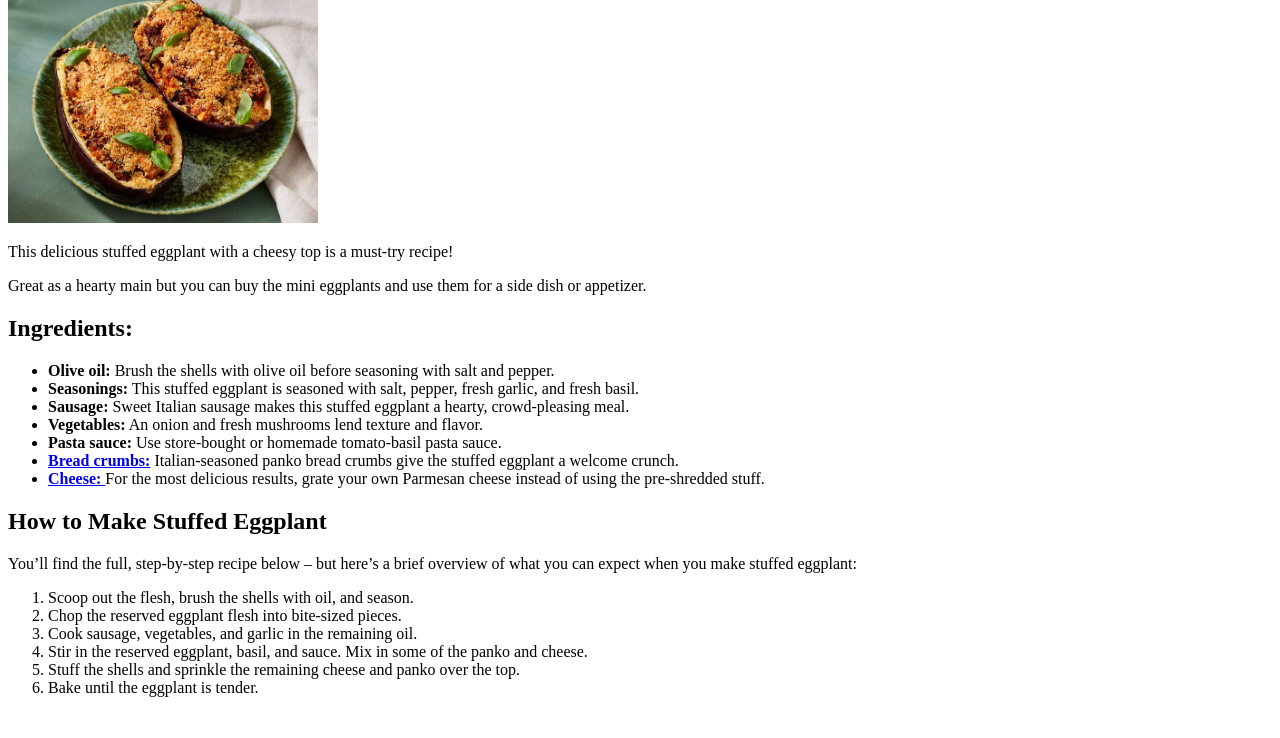
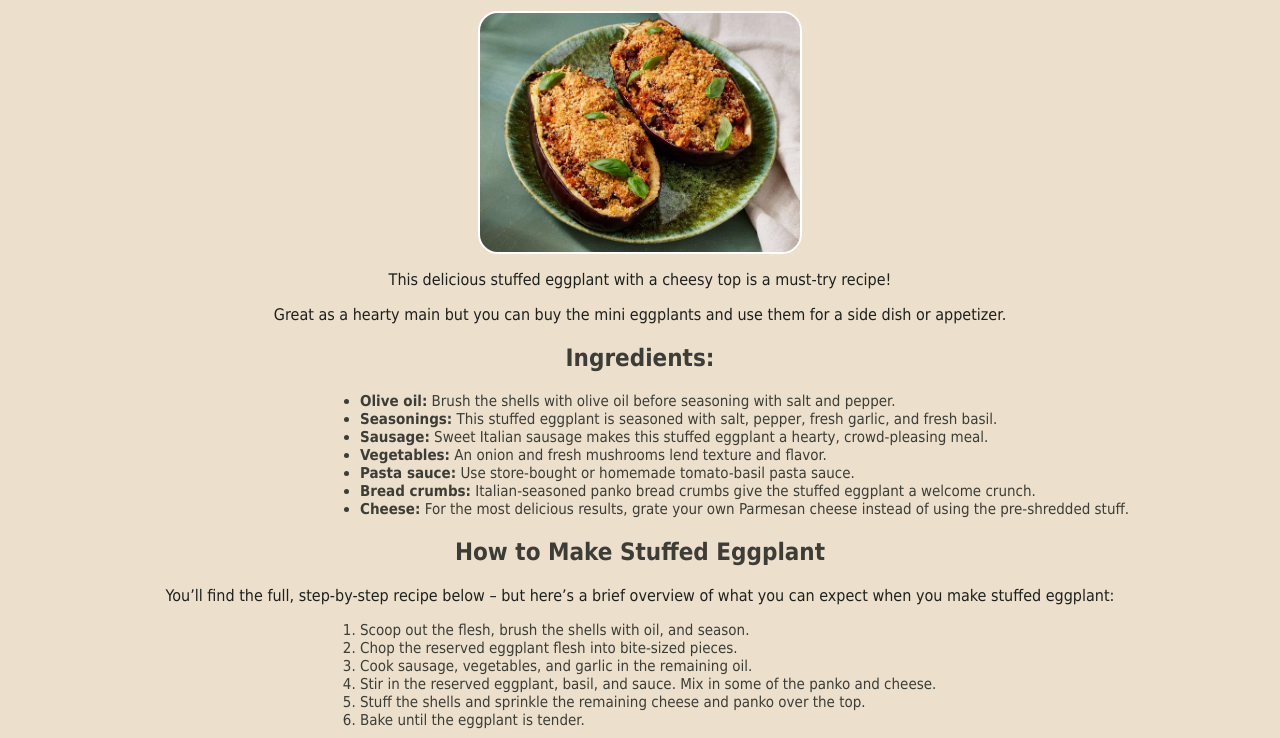
Before and after one commit to norhanlidasan/odin-recipes, a plain HTML site: page recipes/stuffedeggplant.html in a window 1280 px wide. Shown: the part 89-827 px from the top of the page. Before the commit the page ends 802 px from the top, so only its background shows below. Drawn offline with Linux system fonts and the light colour scheme.

Commit message:
Add style2.css for stuffedeggplant.html
I just practice some CSS styling

```diff
--- a/recipes/stuffedeggplant.html
+++ b/recipes/stuffedeggplant.html
@@ -1,33 +1,77 @@
 <!DOCTYPE html>
 <html lang="en">
   <head>
-        <meta charset="utf-8">
+    <meta charset="utf-8" />
+    <link rel="stylesheet" href="style2.css" />
     <title>Stuffed Eggplant</title>
   </head>
   <body>
     <h1>Stuffed Eggplant</h1>
-        <img src="../img/img01.jpeg" alt="a stuffed eggplant in the plate" width="310">
-        <p>This delicious stuffed eggplant with a cheesy top is a must-try recipe!</p>
-        <p>Great as a hearty main but you can buy the mini eggplants and use them for a side dish or appetizer.</p>
+    <img
+      src="../img/img01.jpeg"
+      alt="a stuffed eggplant in the plate"
+      width="310"
+    />
+    <p class="sub-content">
+      This delicious stuffed eggplant with a cheesy top is a must-try recipe!
+    </p>
+    <p class="sub-content">
+      Great as a hearty main but you can buy the mini eggplants and use them for
+      a side dish or appetizer.
+    </p>
     <h2>Ingredients:</h2>
     <ul>
-            <li><strong>Olive oil:</strong> Brush the shells with olive oil before seasoning with salt and pepper. </li>
-            <li><strong>Seasonings:</strong> This stuffed eggplant is seasoned with salt, pepper, fresh garlic, and fresh basil. </li>
-            <li><strong>Sausage:</strong> Sweet Italian sausage makes this stuffed eggplant a hearty, crowd-pleasing meal. </li>
-            <li><strong>Vegetables:</strong> An onion and fresh mushrooms lend texture and flavor. </li>
-            <li><strong>Pasta sauce:</strong> Use store-bought or homemade tomato-basil pasta sauce. </li>
-            <li><a href="../recipes/stuffedeggplant.html"><strong>Bread crumbs:</strong></a> Italian-seasoned panko bread crumbs give the stuffed eggplant a welcome crunch. </li>
-            <li><a href="../recipes/stuffedeggplant.html"><strong>Cheese:</strong> </a>For the most delicious results, grate your own Parmesan cheese instead of using the pre-shredded stuff. </li>
+      <li>
+        <strong>Olive oil:</strong> Brush the shells with olive oil before
+        seasoning with salt and pepper.
+      </li>
+      <li>
+        <strong>Seasonings:</strong> This stuffed eggplant is seasoned with
+        salt, pepper, fresh garlic, and fresh basil.
+      </li>
+      <li>
+        <strong>Sausage:</strong> Sweet Italian sausage makes this stuffed
+        eggplant a hearty, crowd-pleasing meal.
+      </li>
+      <li>
+        <strong>Vegetables:</strong> An onion and fresh mushrooms lend texture
+        and flavor.
+      </li>
+      <li>
+        <strong>Pasta sauce:</strong> Use store-bought or homemade tomato-basil
+        pasta sauce.
+      </li>
+      <li>
+        <a href="../recipes/stuffedeggplant.html"
+          ><strong>Bread crumbs:</strong></a
+        >
+        Italian-seasoned panko bread crumbs give the stuffed eggplant a welcome
+        crunch.
+      </li>
+      <li>
+        <a href="../recipes/stuffedeggplant.html"><strong>Cheese:</strong> </a
+        >For the most delicious results, grate your own Parmesan cheese instead
+        of using the pre-shredded stuff.
+      </li>
     </ul>
     <h2>How to Make Stuffed Eggplant</h2>
-        <p>You’ll find the full, step-by-step recipe below – but here’s a brief overview of what you can expect when you make stuffed eggplant: </p>
+    <p class="sub-content">
+      You’ll find the full, step-by-step recipe below – but here’s a brief
+      overview of what you can expect when you make stuffed eggplant:
+    </p>
     <ol>
       <li>Scoop out the flesh, brush the shells with oil, and season.</li>
       <li>Chop the reserved eggplant flesh into bite-sized pieces.</li>
-            <li>Cook sausage, vegetables, and garlic in the remaining oil. </li>
-            <li>Stir in the reserved eggplant, basil, and sauce. Mix in some of the panko and cheese. </li>
-            <li>Stuff the shells and sprinkle the remaining cheese and panko over the top. </li>
-            <li>Bake until the eggplant is tender. </li>
+      <li>Cook sausage, vegetables, and garlic in the remaining oil.</li>
+      <li>
+        Stir in the reserved eggplant, basil, and sauce. Mix in some of the
+        panko and cheese.
+      </li>
+      <li>
+        Stuff the shells and sprinkle the remaining cheese and panko over the
+        top.
+      </li>
+      <li>Bake until the eggplant is tender.</li>
     </ol>
   </body>
 </html>
--- /dev/null
+++ b/recipes/style2.css
@@ -0,0 +1,36 @@
+body{
+    background-color:#ECDFCC;
+    width: 100%;
+    height: 100vh;
+    margin: 0;
+    color:  #1E201E;
+    font-family: Tahoma;
+}
+h1 , h2 {
+    color: #3C3D37;
+    text-align: center;
+}
+h1 {
+    font-size: 40px;
+}
+img {
+    display: block;
+    margin: auto;
+    width: 25%;
+    border: 2px solid white;
+    border-radius: 20px;
+}
+.sub-content {
+    text-align: center;
+}
+
+ul, ol {
+    font-size: 15px;
+    margin-left: 25%;
+    color: #3C3D37;
+}
+
+a{
+    text-decoration: none;
+    color: #3C3D37;;
+}
```
Also changed, not shown: index.html (+3 -1 lines). Lines whose indentation alone changed are shown as unchanged.
